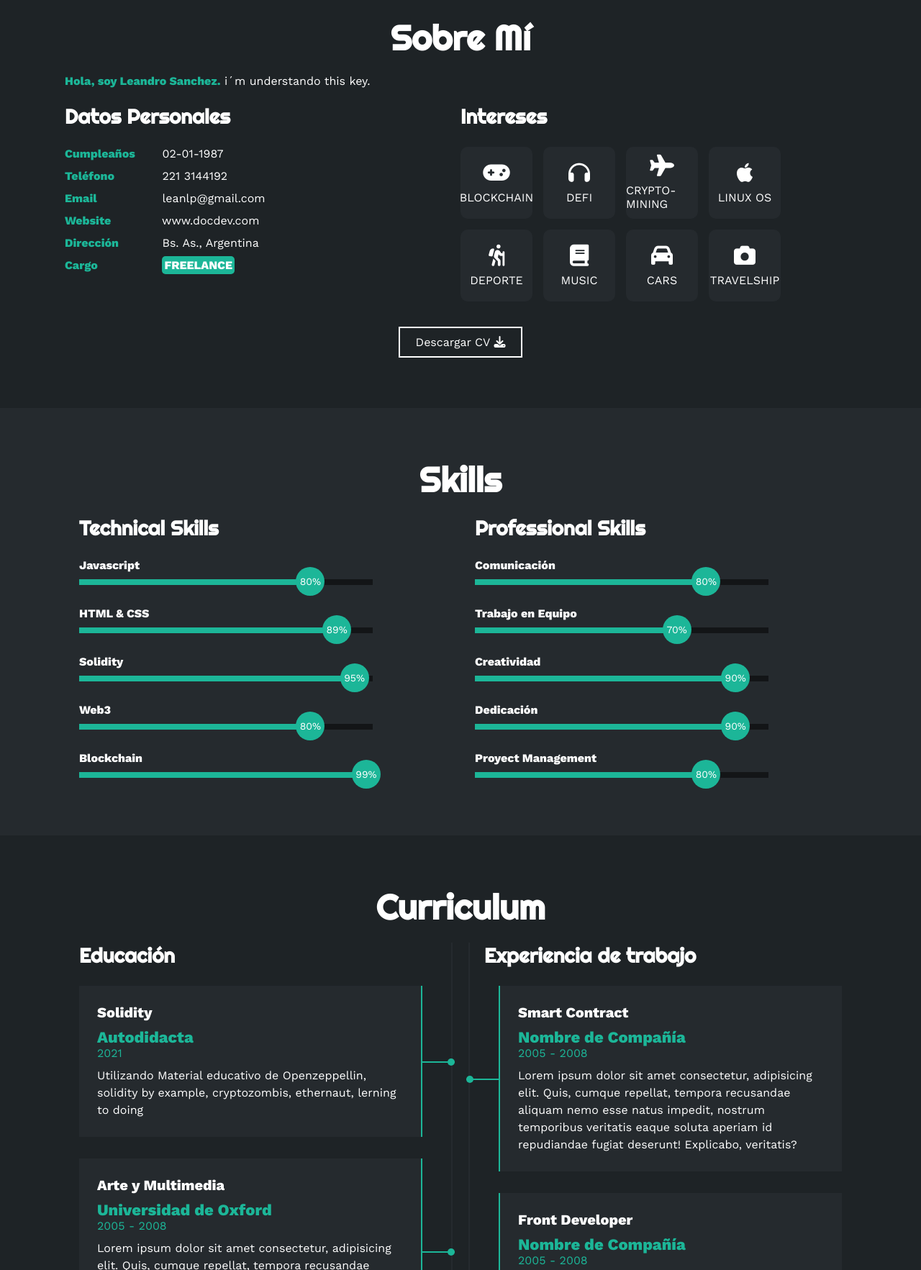
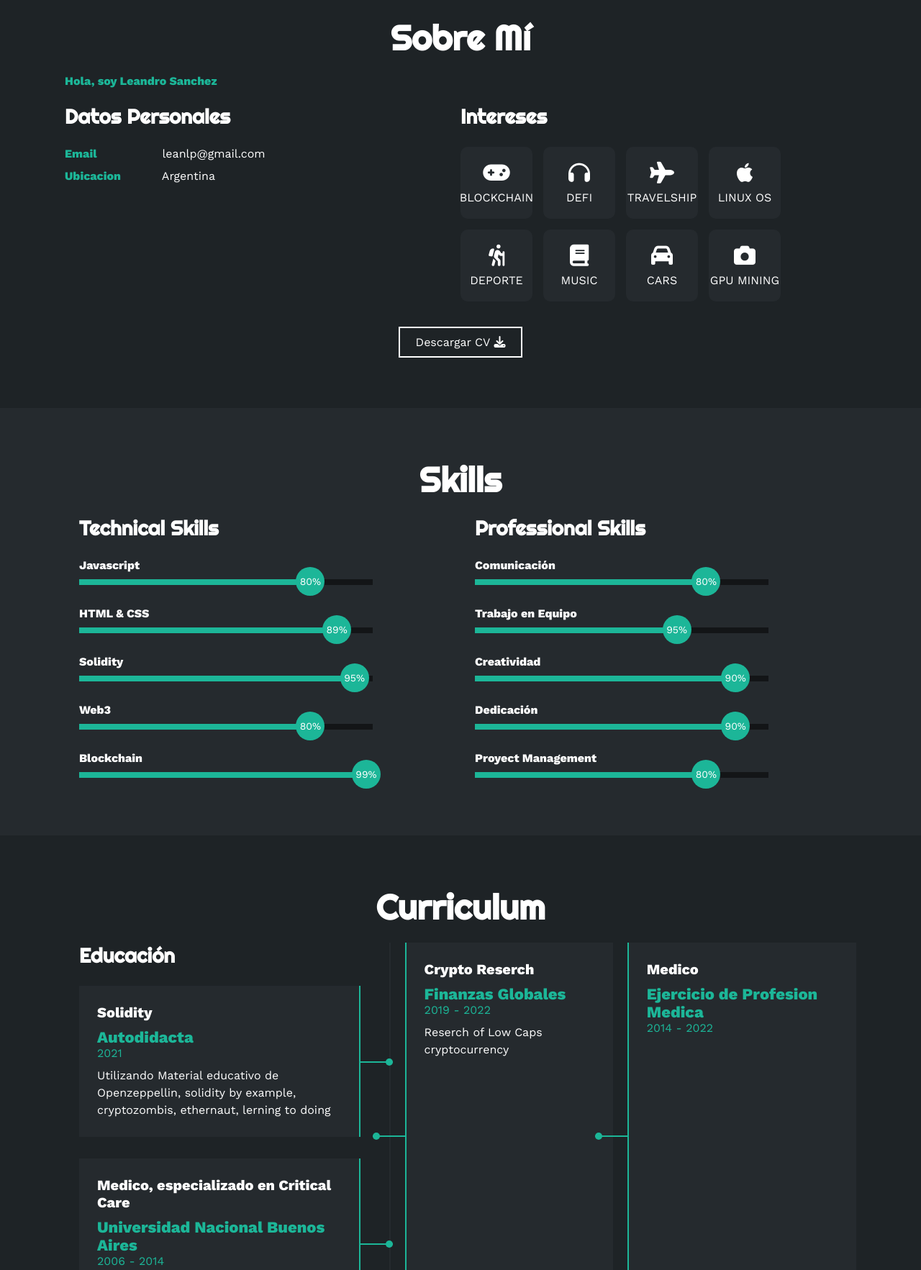
Before and after one commit to leanlp/porfolioweb, a plain HTML site: page index.html in a window 1280 px wide. Shown: the part 847-2612 px from the top of the page at 72% size. Drawn offline with nearby package versions, Linux system fonts and the light colour scheme.

Commit message:
Add files via upload

```diff
--- a/estilo.css
+++ b/estilo.css
@@ -590,7 +590,7 @@ html{
     top: 40%;
     background-color: #252A2E;
     padding: 20px;
-    max-swidth: 350px;
+    max-width: 950px;
     left: 50%;
     transform: translate(-50%, -50%);
 }
--- a/index.html
+++ b/index.html
@@ -21,7 +21,7 @@
                     <li><a href="#sobremi" onclick="seleccionar()">SOBRE MI</a></li>
                     <li><a href="#skills" onclick="seleccionar()">SKILLS</a></li>
                     <li><a href="#curriculum" onclick="seleccionar()">CURRICULUM</a></li>
-                    <li><a href="#portfolio" onclick="seleccionar()">PORTFOLIO</a></li>
+                    <!-- <li><a href="#portfolio" onclick="seleccionar()">PORTFOLIO</a></li> -->
                     <li><a href="#contacto" onclick="seleccionar()">CONTACTO</a></li>
                 </ul>
             </nav>
@@ -53,37 +53,24 @@
     <section id="sobremi" class="sobremi">
         <div class="contenido-seccion">
             <h2>Sobre Mí</h2>
-            <p><span>Hola, soy Leandro Sanchez.</span> i´m understando this key.</p>
+            <p><span>Hola, soy Leandro Sanchez </span>
 
             <div class="fila">
                 <!-- datos personales -->
                 <div class="col">
                     <h3>Datos Personales</h3>
                     <ul>
-                        <li>
-                            <strong>Cumpleaños</strong>
-                            02-01-1987
-                        </li>
-                        <li>
-                            <strong>Teléfono</strong>
-                            221 3144192
-                        </li>
+
+
                         <li>
                             <strong>Email</strong>
                             leanlp@gmail.com
                         </li>
                         <li>
-                            <strong>Website</strong>
-                            www.docdev.com
+                            <strong>Ubicacion</strong>
+                            Argentina
                         </li>
-                        <li>
-                            <strong>Dirección</strong>
-                            Bs. As., Argentina
-                        </li>
-                        <li>
-                            <strong>Cargo</strong>
-                            <span>FREELANCE</span>
-                        </li>
+
                     </ul>
                 </div>
 
@@ -101,7 +88,7 @@
                         </div>
                         <div class="interes">
                             <i class="fa-solid fa-plane"></i>
-                            <span>CRYPTO-MINING</span>
+                            <span>TRAVELSHIP</span>
                         </div>
                         <div class="interes">
                             <i class="fa-brands fa-apple"></i>
@@ -121,7 +108,7 @@
                         </div>
                         <div class="interes">
                             <i class="fa-solid fa-camera"></i>
-                            <span>TRAVELSHIP</span>
+                            <span>GPU MINING</span>
                         </div>
 
                     </div>
@@ -198,7 +185,7 @@
                         <span>Trabajo en Equipo</span>
                         <div class="barra-skill">
                             <div class="progreso">
-                                <span>70%</span>
+                                <span>95%</span>
                             </div>
                         </div>
                     </div>
@@ -247,7 +234,7 @@
                             <div class="circuloi"></div>
                         </div>
                     </div>
-                    <div class="item izq">
+                    <!-- <div class="item izq">
                         <h4>Arte y Multimedia</h4>
                         <span class="casa">Universidad de Oxford</span>
                         <span class="fecha">2005 - 2008</span>
@@ -255,7 +242,7 @@
                         <div class="conectori">
                             <div class="circuloi"></div>
                         </div>
-                    </div>
+                    </div> -->
                     <div class="item izq">
                         <h4>Medico, especializado en Critical Care</h4>
                         <span class="casa">Universidad Nacional Buenos Aires</span>
@@ -267,7 +254,7 @@
                     </div>
                 </div>
 
-                <div class="col derecha">
+                <!-- <div class="col derecha">
                     <h3>Experiencia de trabajo</h3>
                     <div class="item der">
                         <h4>Smart Contract</h4>
@@ -277,21 +264,21 @@
                         <div class="conectord">
                             <div class="circulod"></div>
                         </div>
-                    </div>
-                    <div class="item der">
-                        <h4>Front Developer</h4>
-                        <span class="casa">Nombre de Compañía</span>
-                        <span class="fecha">2005 - 2008</span>
-                        <p>Lorem ipsum dolor sit amet consectetur, adipisicing elit. Quis, cumque repellat, tempora recusandae aliquam nemo esse natus impedit, nostrum temporibus veritatis eaque soluta aperiam id repudiandae fugiat deserunt! Explicabo, veritatis?</p>
+                    </div> -->
+                     <div class="item der">
+                        <h4>Crypto Reserch</h4>
+                        <span class="casa">Finanzas Globales</span>
+                        <span class="fecha">2019 - 2022</span>
+                        <p> Reserch of Low Caps cryptocurrency</p>
                         <div class="conectord">
                             <div class="circulod"></div>
                         </div>
                     </div>
                     <div class="item der">
-                        <h4>Medico/h4>
+                        <h4>Medico</h4>
                         <span class="casa">Ejercicio de Profesion Medica</span>
-                        <span class="fecha">2014 - 2021</span>
-                        <p>, Cargo Concursado P.Permanente, Htal A Korn, Consultorio Particular, Htales de Primera Reputacion, Htal Italiano, Htal San Martin</p>
+                        <span class="fecha">2014 - 2022</span>
+
                         <div class="conectord">
                             <div class="circulod"></div>
                         </div>
@@ -352,7 +339,7 @@
         </div>
     </section> -->
 
-    <!-- SECCION CONTACTO -->
+    SECCION CONTACTO
     <section id="contacto" class="contacto">
         <div class="contenido-seccion">
             <h2>CONTACTO</h2>
@@ -376,15 +363,15 @@
                         <ul>
                             <li>
                                 <i class="fa-solid fa-location-dot"></i>
-                                Nicaragua 159, San Rafael Mza
+                                Bs As Argentina
                             </li>
                             <li>
                                 <i class="fa-solid fa-mobile-screen"></i>
-                                Llamanos: 2384 - 4343443
+                                Llamanos: 221 - 4343443
                             </li>
                             <li>
                                 <i class="fa-solid fa-envelope"></i>
-                                Email: cw@example.com
+                                Email: leanlp@gmail.com
                             </li>
                         </ul>
                     </div>
```
